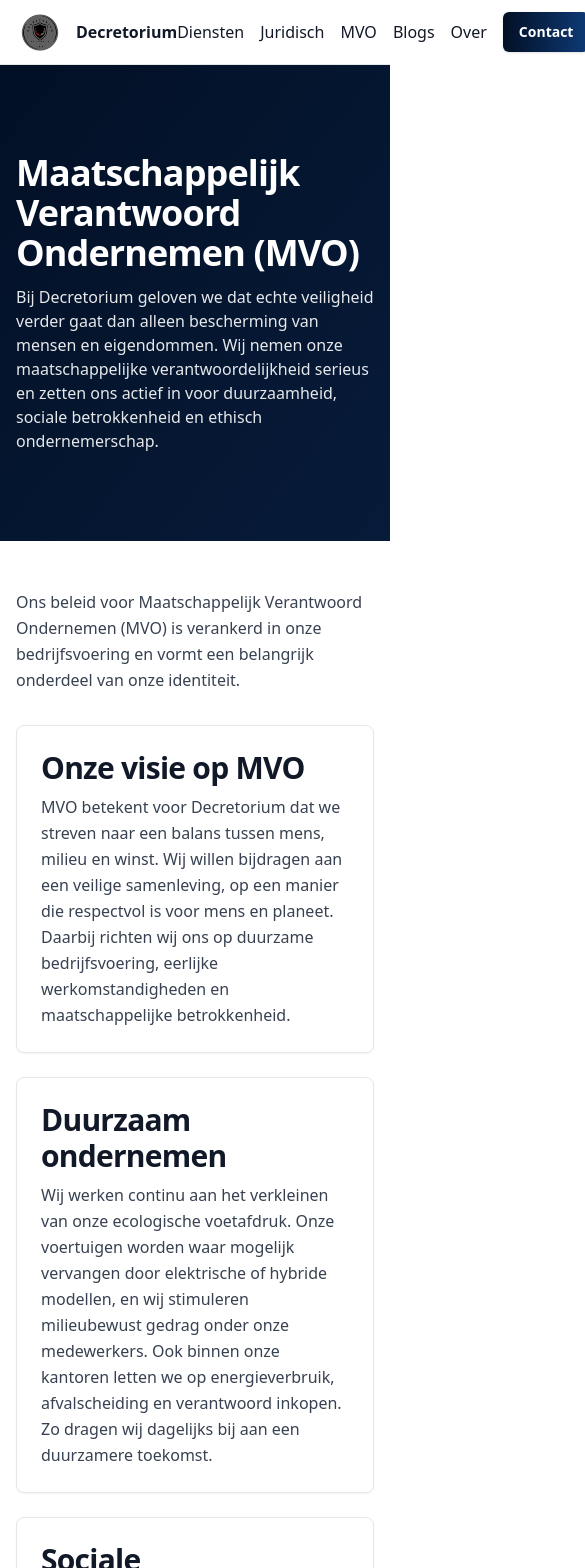
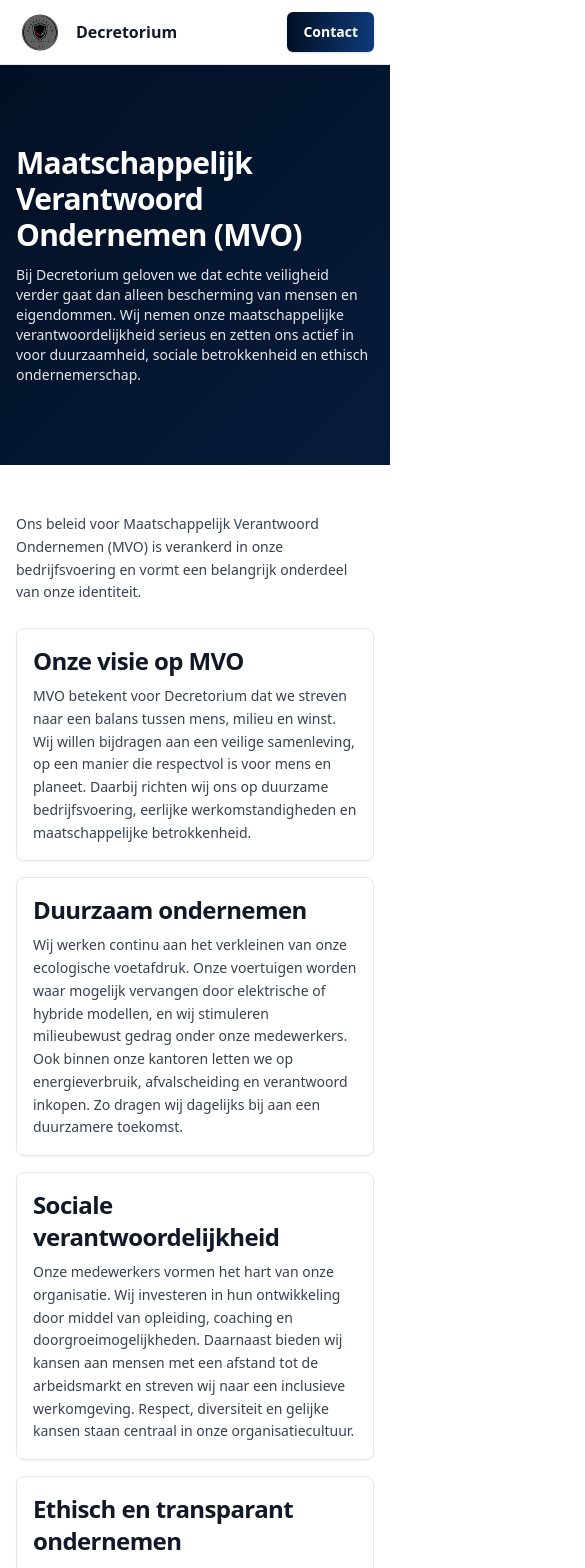
Before and after one commit to luukdvr/Decretorium, a Next.js app: page /mvo in a window 390 px wide. Shown: the top 1568 px of the page, 585 px wide, since content can reach past the window. Built offline with nearby package versions, Linux system fonts and the light colour scheme.

Commit message:
optimalisatie telefoon

```diff
--- a/app/diensten/page.tsx
+++ b/app/diensten/page.tsx
@@ -9,18 +9,18 @@
   return (
     <section className="section">
       <div className="container">
-        <h1 className="mb-6">Diensten</h1>
-        <div className="mb-10">
+        <h1 className="mb-4 md:mb-6">Diensten</h1>
+        <div className="mb-8 md:mb-10">
           <h2 className="mb-2">Beveiliging</h2>
-          <p className="mb-6 text-gray-700">Overzicht van onze beveiligingsdiensten.</p>
-          <div className="grid grid-cols-1 gap-6 sm:grid-cols-2 lg:grid-cols-3">
+          <p className="mb-4 md:mb-6 text-gray-700 text-sm md:text-base">Overzicht van onze beveiligingsdiensten.</p>
+          <div className="grid grid-cols-1 gap-4 sm:grid-cols-2 lg:grid-cols-3 md:gap-6">
             {services.map((s) => (<ServiceCard key={s.slug} service={s} />))}
           </div>
         </div>
 
-        <div className="mt-12">
+        <div className="mt-8 md:mt-12">
           <h2 className="mb-2">Juridisch</h2>
-          <p className="text-gray-700 max-w-3xl">
+          <p className="text-gray-700 max-w-3xl text-sm md:text-base">
             Voor juridische vragen bieden wij helder en praktisch advies: van het opstellen en beoordelen van contracten tot begeleiding bij
             arbeids- en bestuursrechtelijke kwesties, procedures en geschillen. Duidelijke uitleg, snelle terugkoppeling en maatwerk voor
             particulieren en ondernemers.
--- a/app/globals.css
+++ b/app/globals.css
@@ -48,9 +48,9 @@
   @apply bg-gradient-to-br from-primary-900 to-primary-700 text-white;
 }
 
-h1 { @apply text-4xl md:text-5xl font-extrabold tracking-tight; }
-h2 { @apply text-3xl md:text-4xl font-bold tracking-tight; }
-h3 { @apply text-2xl md:text-3xl font-semibold; }
+h1 { @apply text-3xl md:text-4xl lg:text-5xl font-extrabold tracking-tight; }
+h2 { @apply text-2xl md:text-3xl lg:text-4xl font-bold tracking-tight; }
+h3 { @apply text-xl md:text-2xl lg:text-3xl font-semibold; }
 
 img { max-width: 100%; height: auto; }
 
--- a/app/juridisch/page.tsx
+++ b/app/juridisch/page.tsx
@@ -10,10 +10,10 @@
 
   return (
     <>
-      <section aria-label="Hero juridisch" className="relative h-[40vh] min-h-[320px] w-full">
+      <section aria-label="Hero juridisch" className="relative h-[35vh] min-h-[280px] md:h-[40vh] md:min-h-[320px] w-full">
         <Picture imageFilename="foto_juridisch.jpg" altOverride="Juridisch" className="absolute inset-0" sizes="100vw" />
         <div className="absolute inset-0 bg-gradient-to-t from-primary-900/70 via-primary-800/30 to-transparent" aria-hidden />
-        <div className="container relative z-10 flex h-full items-end pb-8">
+        <div className="container relative z-10 flex h-full items-end pb-6 md:pb-8">
           <h1 className="text-white">Juridisch</h1>
         </div>
       </section>
--- a/app/mvo/page.tsx
+++ b/app/mvo/page.tsx
@@ -12,9 +12,9 @@
     <>
       {/* Hero met merkgradient */}
       <section aria-label="Hero MVO" className="section gradient-hero">
-        <div className="container py-10 md:py-14">
+        <div className="container py-8 md:py-10 lg:py-14">
           <h1 className="mb-3">Maatschappelijk Verantwoord Ondernemen (MVO)</h1>
-          <p className="max-w-3xl text-white/90">
+          <p className="max-w-3xl text-white/90 text-sm md:text-base">
             Bij Decretorium geloven we dat echte veiligheid verder gaat dan alleen bescherming van mensen en eigendommen. Wij nemen onze
             maatschappelijke verantwoordelijkheid serieus en zetten ons actief in voor duurzaamheid, sociale betrokkenheid en ethisch
             ondernemerschap.
@@ -24,50 +24,50 @@
 
       <section className="section">
         <div className="container">
-          <p className="max-w-3xl text-gray-700 leading-relaxed mb-8">
+          <p className="max-w-3xl text-gray-700 leading-relaxed mb-6 md:mb-8 text-sm md:text-base">
             Ons beleid voor Maatschappelijk Verantwoord Ondernemen (MVO) is verankerd in onze bedrijfsvoering en vormt een belangrijk onderdeel van
             onze identiteit.
           </p>
 
-          <div className="grid grid-cols-1 gap-6 md:grid-cols-2">
-            <article className="card p-6 md:p-8">
+          <div className="grid grid-cols-1 gap-4 md:gap-6 lg:grid-cols-2">
+            <article className="card p-4 md:p-6 lg:p-8">
               <h2 className="mb-2">Onze visie op MVO</h2>
-              <p className="text-gray-700 leading-relaxed">
+              <p className="text-gray-700 leading-relaxed text-sm md:text-base">
                 MVO betekent voor Decretorium dat we streven naar een balans tussen mens, milieu en winst. Wij willen bijdragen aan een veilige
                 samenleving, op een manier die respectvol is voor mens en planeet. Daarbij richten wij ons op duurzame bedrijfsvoering, eerlijke
                 werkomstandigheden en maatschappelijke betrokkenheid.
               </p>
             </article>
 
-            <article className="card p-6 md:p-8">
+            <article className="card p-4 md:p-6 lg:p-8">
               <h2 className="mb-2">Duurzaam ondernemen</h2>
-              <p className="text-gray-700 leading-relaxed">
+              <p className="text-gray-700 leading-relaxed text-sm md:text-base">
                 Wij werken continu aan het verkleinen van onze ecologische voetafdruk. Onze voertuigen worden waar mogelijk vervangen door
                 elektrische of hybride modellen, en wij stimuleren milieubewust gedrag onder onze medewerkers. Ook binnen onze kantoren letten we op
                 energieverbruik, afvalscheiding en verantwoord inkopen. Zo dragen wij dagelijks bij aan een duurzamere toekomst.
               </p>
             </article>
 
-            <article className="card p-6 md:p-8">
+            <article className="card p-4 md:p-6 lg:p-8">
               <h2 className="mb-2">Sociale verantwoordelijkheid</h2>
-              <p className="text-gray-700 leading-relaxed">
+              <p className="text-gray-700 leading-relaxed text-sm md:text-base">
                 Onze medewerkers vormen het hart van onze organisatie. Wij investeren in hun ontwikkeling door middel van opleiding, coaching en
                 doorgroeimogelijkheden. Daarnaast bieden wij kansen aan mensen met een afstand tot de arbeidsmarkt en streven wij naar een inclusieve
                 werkomgeving. Respect, diversiteit en gelijke kansen staan centraal in onze organisatiecultuur.
               </p>
             </article>
 
-            <article className="card p-6 md:p-8">
+            <article className="card p-4 md:p-6 lg:p-8">
               <h2 className="mb-2">Ethisch en transparant ondernemen</h2>
-              <p className="text-gray-700 leading-relaxed">
+              <p className="text-gray-700 leading-relaxed text-sm md:text-base">
                 Integriteit en betrouwbaarheid zijn kernwaarden binnen Decretorium. Wij hanteren strikte gedragscodes en gaan transparant om met
                 onze klanten, leveranciers en medewerkers. Onze dienstverlening is gebaseerd op eerlijkheid, kwaliteit en verantwoordelijkheid.
               </p>
             </article>
 
-            <article className="card p-6 md:p-8 md:col-span-2">
+            <article className="card p-4 md:p-6 lg:p-8 lg:col-span-2">
               <h2 className="mb-2">Samenwerking en maatschappelijke betrokkenheid</h2>
-              <p className="text-gray-700 leading-relaxed">
+              <p className="text-gray-700 leading-relaxed text-sm md:text-base">
                 Decretorium werkt samen met lokale partners, gemeenten en maatschappelijke organisaties om bij te dragen aan sociale veiligheid en
                 leefbaarheid. Wij steunen initiatieven die gericht zijn op jeugdveiligheid, buurtpreventie en maatschappelijke integratie. Zo dragen
                 wij niet alleen bij aan veiligheid, maar ook aan verbinding in de samenleving.
@@ -80,9 +80,9 @@
       {/* Waarom MVO bij Decretorium */}
       <section className="section bg-gray-50">
         <div className="container">
-          <div className="card p-6 md:p-8">
+          <div className="card p-4 md:p-6 lg:p-8">
             <h2 className="mb-3">Waarom MVO bij Decretorium?</h2>
-            <ul className="list-disc pl-5 text-gray-800">
+            <ul className="list-disc pl-5 text-gray-800 space-y-1 text-sm md:text-base">
               <li>Duurzame bedrijfsvoering en milieubewuste keuzes</li>
               <li>Investeren in mensen en maatschappelijke inclusie</li>
               <li>Eerlijke, transparante en ethische bedrijfsvoering</li>
@@ -96,16 +96,16 @@
       {/* Afsluiting + CTA */}
       <section className="section">
         <div className="container">
-          <div className="prose max-w-3xl">
+          <div className="prose max-w-3xl prose-headings:mt-6 md:prose-headings:mt-8 prose-p:my-4 prose-ul:my-4 prose-ol:my-4 prose-li:my-1.5">
             <h2>Onze verantwoordelijkheid voor vandaag én morgen</h2>
-            <p>
+            <p className="text-sm md:text-base">
               Bij Decretorium nemen wij onze rol in de maatschappij serieus. Wij blijven investeren in duurzame oplossingen, eerlijke samenwerking
               en sociale vooruitgang. Zo bouwen wij samen met onze klanten aan een veilige én verantwoorde toekomst.
             </p>
           </div>
-          <div className="mt-8 card p-8 flex flex-col items-start gap-4 md:flex-row md:items-center md:justify-between">
-            <p className="text-gray-700">Meer weten over ons MVO-beleid of samenwerken aan een initiatief? Neem contact op.</p>
-            <Link href="/contact" className="btn">Neem contact op</Link>
+          <div className="mt-6 md:mt-8 card p-6 md:p-8 flex flex-col items-start gap-4 md:flex-row md:items-center md:justify-between">
+            <p className="text-gray-700 text-sm md:text-base">Meer weten over ons MVO-beleid of samenwerken aan een initiatief? Neem contact op.</p>
+            <Link href="/contact" className="btn whitespace-nowrap">Neem contact op</Link>
           </div>
         </div>
       </section>
--- a/app/page.tsx
+++ b/app/page.tsx
@@ -8,16 +8,16 @@
       <section className="section">
         <div className="container">
           <h2 className="mb-4">Welkom bij Decretorium</h2>
-          <p className="text-gray-700 max-w-3xl">
+          <p className="text-gray-700 max-w-3xl text-sm md:text-base">
             Decretorium is uw partner voor professionele beveiliging en helder juridisch advies. Van object- en winkelbeveiliging tot mobiele
             surveillance, brandwachten, verkeersregelaars en chauffeursdiensten: ons team werkt zichtbaar, proactief en klantvriendelijk zodat u
             met een gerust hart kunt ondernemen en organiseren.
           </p>
-          <p className="text-gray-700 max-w-3xl mt-3">
+          <p className="text-gray-700 max-w-3xl mt-3 text-sm md:text-base">
             Naast fysieke inzet denken we juridisch met u mee. We helpen met duidelijke contracten, procedures en advies bij incidenten, zodat u
             aantoonbaar voldoet aan wet- en regelgeving. Eén aanspreekpunt, korte lijnen en waar nodig 24/7 inzetbaar.
           </p>
-          <div className="mt-6 flex gap-3">
+          <div className="mt-6 flex flex-col sm:flex-row gap-3">
             <Link href="/diensten" className="btn" aria-label="Bekijk onze diensten">Ontdek onze diensten</Link>
             <Link href="/contact" className="btn" aria-label="Neem contact op">Neem contact op</Link>
           </div>
--- a/components/Footer.tsx
+++ b/components/Footer.tsx
@@ -5,7 +5,7 @@
     <footer className="border-t bg-gradient-to-br from-primary-900 to-primary-700 text-white">
       <div className="container py-10">
         {/* Contact blokken + link kolommen */}
-        <div className="grid gap-8 md:grid-cols-3">
+        <div className="grid gap-8 sm:grid-cols-2 lg:grid-cols-3">
           <section aria-label="Contact beveiliging">
             <h2 className="text-base font-semibold">Contact beveiliging</h2>
             <p className="mt-1">Michael</p>
@@ -28,7 +28,7 @@
             </p>
           </section>
 
-          <nav aria-label="Footer links" className="grid grid-cols-2 gap-6 text-sm">
+          <nav aria-label="Footer links" className="grid grid-cols-2 gap-6 text-sm sm:col-span-2 lg:col-span-1">
             <div>
               <h2 className="text-base font-semibold mb-2">Snel naar</h2>
               <ul className="space-y-2 text-white/90">
--- a/components/Header.tsx
+++ b/components/Header.tsx
@@ -20,13 +20,13 @@
           <span className="font-bold">Decretorium</span>
         </Link>
         <nav aria-label="Hoofdnavigatie" className="">
-          <ul className="flex items-center gap-4 md:gap-6">
-            <li><Link className="hover:underline" href="/diensten">Diensten</Link></li>
-            <li><Link className="hover:underline" href="/juridisch">Juridisch</Link></li>
-            <li><Link className="hover:underline" href="/mvo">MVO</Link></li>
-            <li><Link className="hover:underline" href="/blogs">Blogs</Link></li>
-            <li><Link className="hover:underline" href="/over">Over</Link></li>
-            <li><Link className="btn" href="/contact">Contact</Link></li>
+          <ul className="flex items-center gap-2 text-sm md:text-base md:gap-6">
+            <li className="hidden sm:block"><Link className="hover:underline" href="/diensten">Diensten</Link></li>
+            <li className="hidden sm:block"><Link className="hover:underline" href="/juridisch">Juridisch</Link></li>
+            <li className="hidden md:block"><Link className="hover:underline" href="/mvo">MVO</Link></li>
+            <li className="hidden md:block"><Link className="hover:underline" href="/blogs">Blogs</Link></li>
+            <li className="hidden lg:block"><Link className="hover:underline" href="/over">Over</Link></li>
+            <li><Link className="btn text-xs px-3 py-2 md:text-sm md:px-4 md:py-2.5" href="/contact">Contact</Link></li>
           </ul>
         </nav>
       </div>
--- a/components/HeroSplit.tsx
+++ b/components/HeroSplit.tsx
@@ -12,10 +12,10 @@
               <Picture imageFilename="foto_beveiliging_op_aanvraag.png" altOverride="Beveiliging" />
               <div className="absolute inset-0 bg-black/20 opacity-0 transition group-hover:opacity-100" aria-hidden />
             </div>
-            <div className="p-6">
-              <h2 className="mb-3 text-gray-900">Beveiliging</h2>
-              <p className="mb-6 text-gray-700">Professionele object-, winkel- en evenementbeveiliging. Zichtbaar, proactief en klantvriendelijk.</p>
-              <Link href="/beveiliging" className="btn" aria-label="Ga naar Beveiliging">Ontdek Beveiliging</Link>
+            <div className="p-4 md:p-6">
+              <h2 className="mb-2 md:mb-3 text-gray-900">Beveiliging</h2>
+              <p className="mb-4 md:mb-6 text-gray-700 text-sm md:text-base">Professionele object-, winkel- en evenementbeveiliging. Zichtbaar, proactief en klantvriendelijk.</p>
+              <Link href="/beveiliging" className="btn w-full sm:w-auto" aria-label="Ga naar Beveiliging">Ontdek Beveiliging</Link>
             </div>
           </article>
 
@@ -25,15 +25,15 @@
               <Picture imageFilename="foto_juridisch.jpeg" altOverride="Juridisch" />
               <div className="absolute inset-0 bg-black/20 opacity-0 transition group-hover:opacity-100" aria-hidden />
             </div>
-            <div className="p-6">
-              <h2 className="mb-3 text-gray-900">Juridisch</h2>
-              <p className="mb-6 text-gray-700">Praktisch juridisch advies, contracten en procedures. Duidelijk, toepasbaar en snel.</p>
-              <Link href="/juridisch" className="btn" aria-label="Ga naar Juridisch">Ontdek Juridisch</Link>
+            <div className="p-4 md:p-6">
+              <h2 className="mb-2 md:mb-3 text-gray-900">Juridisch</h2>
+              <p className="mb-4 md:mb-6 text-gray-700 text-sm md:text-base">Praktisch juridisch advies, contracten en procedures. Duidelijk, toepasbaar en snel.</p>
+              <Link href="/juridisch" className="btn w-full sm:w-auto" aria-label="Ga naar Juridisch">Ontdek Juridisch</Link>
             </div>
           </article>
         </div>
         {/* Tekst onder de twee hero vakken */}
-        <p className="mt-6 text-center text-white/80">
+        <p className="mt-6 text-center text-white/80 text-sm md:text-base">
           We adviseren graag welk traject het beste past bij uw situatie. Bekijk onze <Link href="/diensten" className="underline">diensten </Link>
 
           of <Link href="/contact" className="underline">neem direct contact op</Link>.
--- a/components/ServiceCard.tsx
+++ b/components/ServiceCard.tsx
@@ -12,10 +12,10 @@
           <div className="h-full w-full bg-gray-100" />
         )}
       </div>
-      <div className="p-6">
+      <div className="p-4 md:p-6">
         <h3 className="mb-2 capitalize">{service.title}</h3>
-        <p className="mb-4 text-gray-700">{service.intro}</p>
-        <Link href={`/diensten/${service.slug}`} className="btn" aria-label={`Lees meer over ${service.title}`}>
+        <p className="mb-3 md:mb-4 text-gray-700 text-sm md:text-base">{service.intro}</p>
+        <Link href={`/diensten/${service.slug}`} className="btn w-full sm:w-auto inline-block text-center" aria-label={`Lees meer over ${service.title}`}>
           Lees meer
         </Link>
       </div>
```
Also changed, not shown: app/contact/page.tsx (+12 -12 lines), components/BlogCard.tsx (+4 -4 lines).
